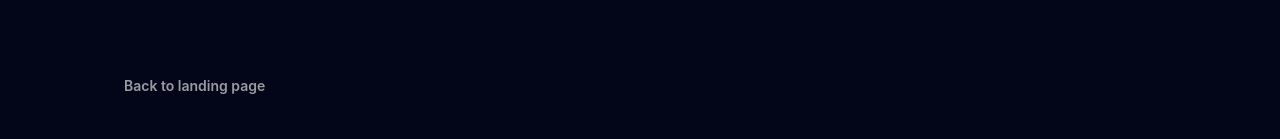
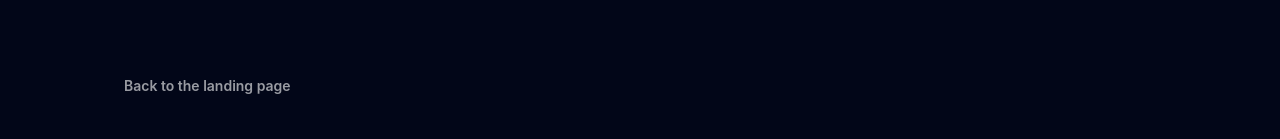
Before and after one commit to ozaprzalka/basic-product-funnel-sample, a React (Vite) app: page /product in a window 1280 px wide. Shown: the top 139 px of the page. Built offline with nearby package versions, Linux system fonts and the light colour scheme.

Commit message:
update(pages): product page

```diff
--- a/src/pages/ProductPage.tsx
+++ b/src/pages/ProductPage.tsx
@@ -18,7 +18,7 @@ export default function ProductPage() {
       <Section>
         <nav className="mb-8">
           <Button to="/" variant="navigation">
-            Back to landing page
+            Back to the landing page
           </Button>
         </nav>
 
```
